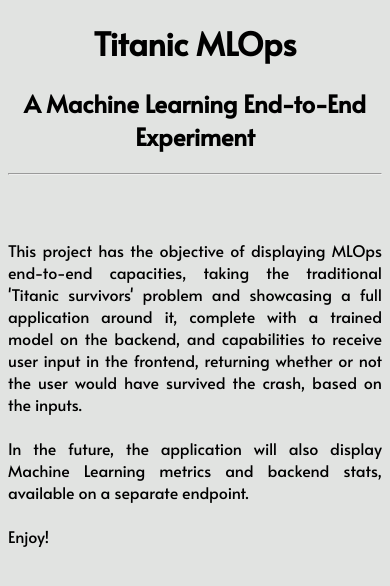
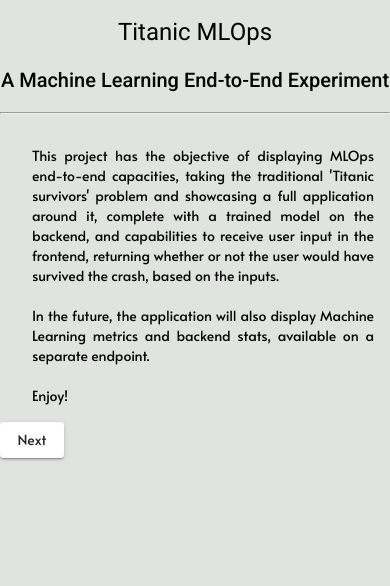
Before and after one commit to RafaelRochaS/Titanic_Frontend, an Angular app: page / in a window 390 px wide. Shown: the top 586 px of the page. Built offline with nearby package versions, Linux system fonts and the light colour scheme.

Commit message:
Finishing up front

```diff
--- a/angular.json
+++ b/angular.json
@@ -24,6 +24,7 @@
               "src/assets"
             ],
             "styles": [
+              "./node_modules/@angular/material/prebuilt-themes/indigo-pink.css",
               "src/styles.css"
             ],
             "scripts": []
@@ -88,6 +89,7 @@
               "src/assets"
             ],
             "styles": [
+              "./node_modules/@angular/material/prebuilt-themes/indigo-pink.css",
               "src/styles.css"
             ],
             "scripts": []
@@ -119,6 +121,7 @@
           }
         }
       }
-    }},
+    }
+  },
   "defaultProject": "titanic"
 }
--- a/package.json
+++ b/package.json
@@ -15,13 +15,16 @@
   "private": true,
   "dependencies": {
     "@angular/animations": "~10.0.6",
+    "@angular/cdk": "^10.1.3",
     "@angular/common": "~10.0.6",
     "@angular/compiler": "~10.0.6",
     "@angular/core": "~10.0.6",
     "@angular/forms": "~10.0.6",
+    "@angular/material": "^10.1.3",
     "@angular/platform-browser": "~10.0.6",
     "@angular/platform-browser-dynamic": "~10.0.6",
     "@angular/router": "~10.0.6",
+    "bootstrap": "^4.5.2",
     "express": "^4.17.1",
     "rxjs": "~6.5.5",
     "tslib": "^2.0.0",
--- a/src/app/components/landing-page/landing-page.component.css
+++ b/src/app/components/landing-page/landing-page.component.css
@@ -1,5 +1,9 @@
 .main-header {
     text-align: center;
+}
+
+.header {
+    margin-top: 1rem;
 }
 
 #description {
@@ -9,3 +13,13 @@
     margin-left: auto;
     margin-right: auto;
 }
+
+button {
+    margin: 1rem 0rem 0rem auto;
+}
+
+@media (max-width: 700px){
+    #description {
+        margin: 2rem 1rem 0rem 2rem;
+    }
+}
--- a/src/app/components/landing-page/landing-page.component.html
+++ b/src/app/components/landing-page/landing-page.component.html
@@ -1,6 +1,6 @@
 <div class="container">
     <div class="row">
-        <div class="col">
+        <div class="col header">
             <h1 class="main-header">
                 Titanic MLOps
             </h1>
@@ -9,7 +9,7 @@
             </h2>
             <hr>
         </div>
-        <div class="row d-flex justify-content-center text-center">
+        <div class="row">
             <div class="col">
                 <p id="description">
                     This project has the objective of displaying MLOps end-to-end capacities, taking the traditional 'Titanic survivors' problem and showcasing
@@ -25,4 +25,9 @@
             </div>
         </div>
     </div>
+    <div class="row">
+        <div class="col">
+            <button mat-raised-button>Next</button>
+        </div>
+    </div>
 </div>
--- a/src/app/components/landing-page/landing-page.component.ts
+++ b/src/app/components/landing-page/landing-page.component.ts
@@ -12,4 +12,8 @@
   ngOnInit(): void {
   }
 
+
+  next(): void{
+
+  }
 }
--- a/src/index.html
+++ b/src/index.html
@@ -7,8 +7,10 @@
   <base href="/">
   <meta name="viewport" content="width=device-width, initial-scale=1">
   <link rel="icon" type="image/x-icon" href="favicon.ico">
+  <link href="https://fonts.googleapis.com/css?family=Roboto:300,400,500&display=swap" rel="stylesheet">
+  <link href="https://fonts.googleapis.com/icon?family=Material+Icons" rel="stylesheet">
 </head>
-<body>
+<body class="mat-typography">
   <app-root></app-root>
 </body>
 </html>
--- a/src/styles.css
+++ b/src/styles.css
@@ -7,3 +7,5 @@
 body {
     background-color: #e1e3e1;
 }
+html, body { height: 100%; }
+body { margin: 0; font-family: Roboto, "Helvetica Neue", sans-serif; }
```
Also changed, not shown: src/app/app.module.ts (+7 -1 lines), 1 other file (tests, documents, lock files or other folders).
